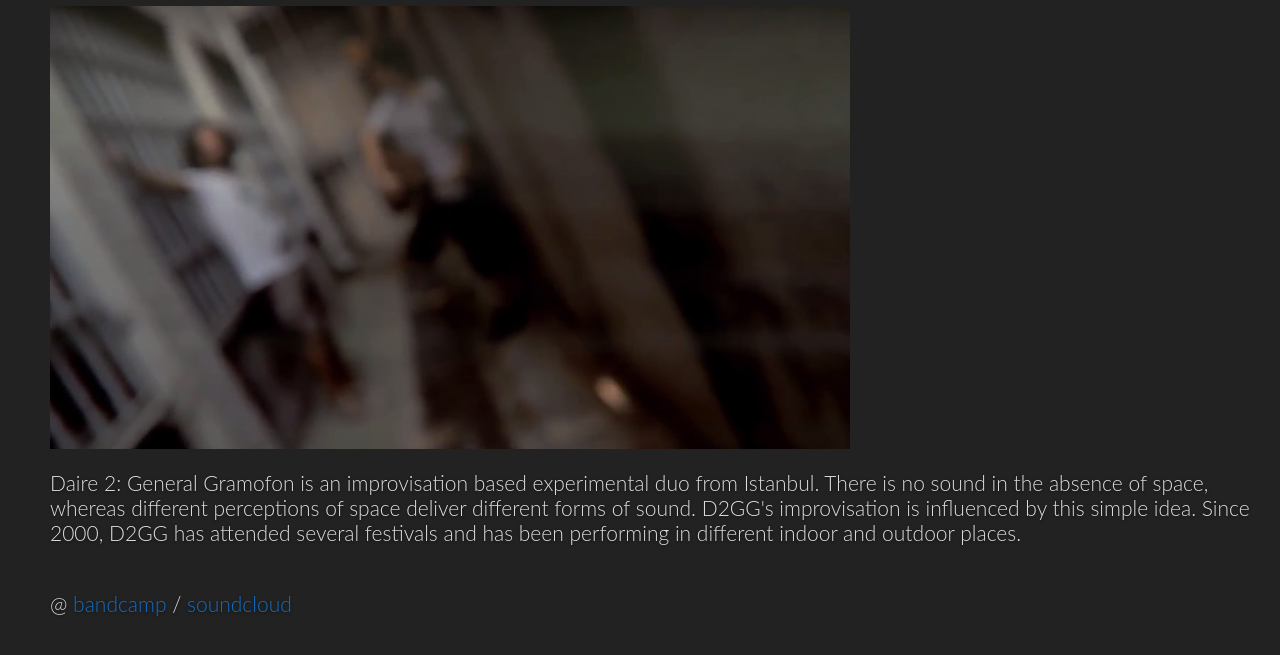
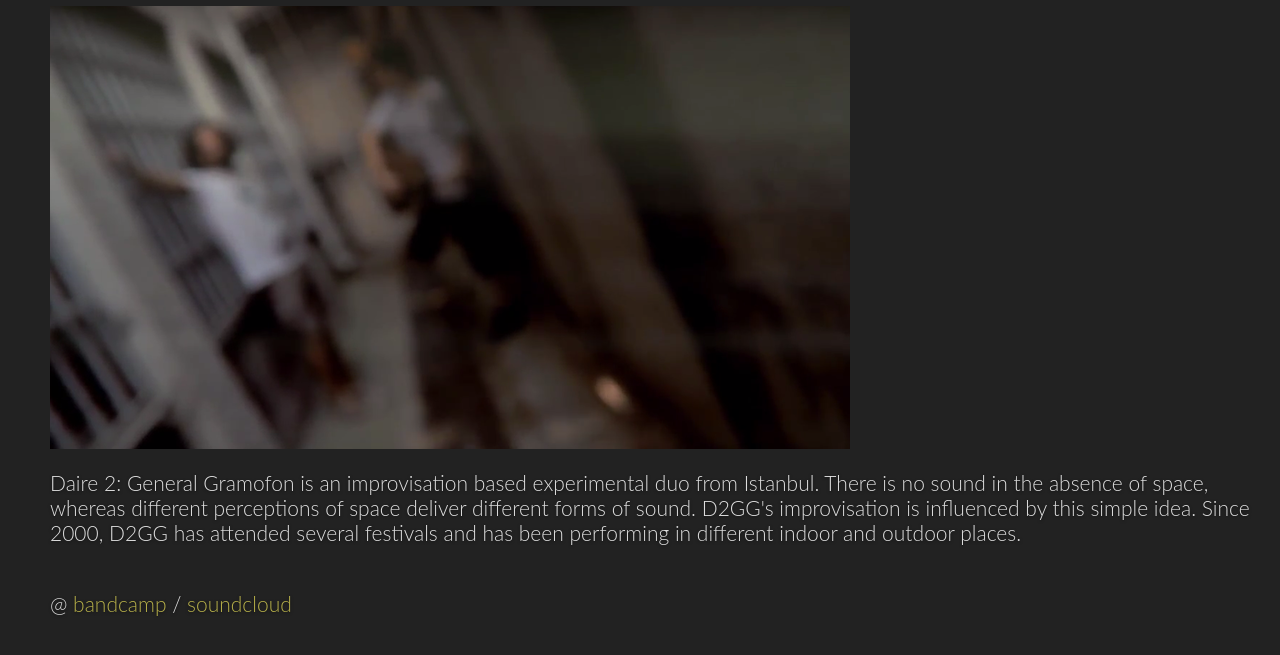
Before and after one commit to d2gg/d2gg.github.io, a plain HTML site: page index.html in a window 1280 px wide. Shown: the part 55-710 px from the top of the page. Drawn offline with Linux system fonts and the light colour scheme.

Commit message:
link color change

```diff
--- a/css/style.css
+++ b/css/style.css
@@ -22,9 +22,9 @@ img {
 }
 
 a {
-  color: #156cc2;
+  color: #b5ae49;
   text-decoration: none;
 }
 a:hover {
-  color: #004c92;
+  color: #D8D059;
 }
```
